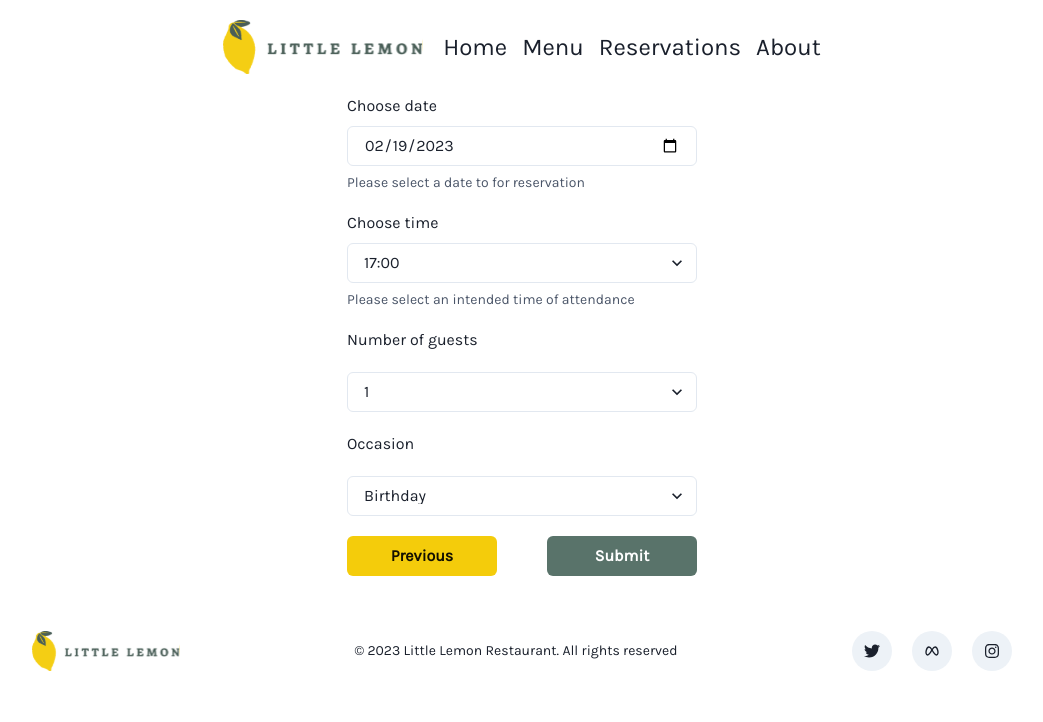
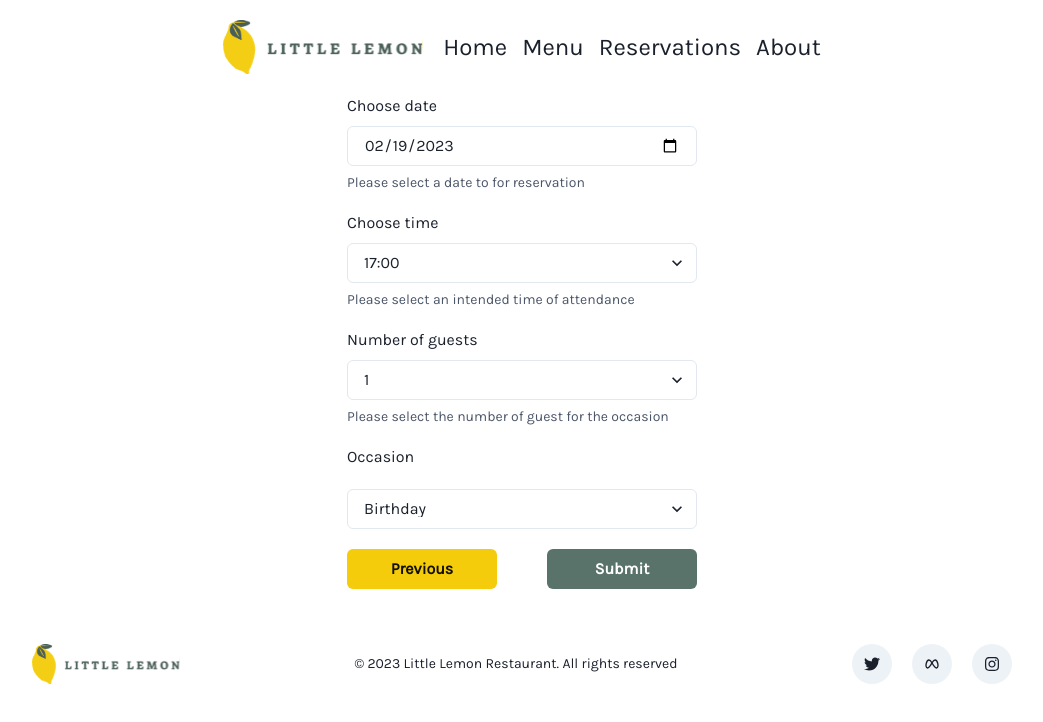
Before and after one commit to S-Rosemond/Little_Lemon, a React (Create React App) app: page /reservations in a window 1280 px wide. Shown: the top 722 px of the page, without its empty margins (118-1161 px from the left). Built offline with nearby package versions, Linux system fonts and the light colour scheme; a web font is replaced by a local one.

Commit message:
Guest Picker updated (helper text)

```diff
--- a/src/components/BookingForm/GuestPicker/GuestPicker.jsx
+++ b/src/components/BookingForm/GuestPicker/GuestPicker.jsx
@@ -1,11 +1,17 @@
-import { Input, Select } from "@chakra-ui/react";
+import {
+  FormControl,
+  FormLabel,
+  FormHelperText,
+  Select,
+} from "@chakra-ui/react";
 import React from "react";
 import { CreateSelectNumber } from "../TimePicker/TimePickerOptions";
 
 function GuestPicker({ formik }) {
   return (
     <>
-      <label htmlFor="guests">Number of guests</label>
+      <FormControl>
+        <FormLabel htmlFor="guests">Number of guests</FormLabel>
         <Select
           name="guests"
           type="number"
@@ -16,6 +22,10 @@ function GuestPicker({ formik }) {
         >
           <CreateSelectNumber number={10} />
         </Select>
+        <FormHelperText>
+          Please select the number of guest for the occasion
+        </FormHelperText>
+      </FormControl>
     </>
   );
 }
```
Lines whose indentation alone changed are shown as unchanged.
